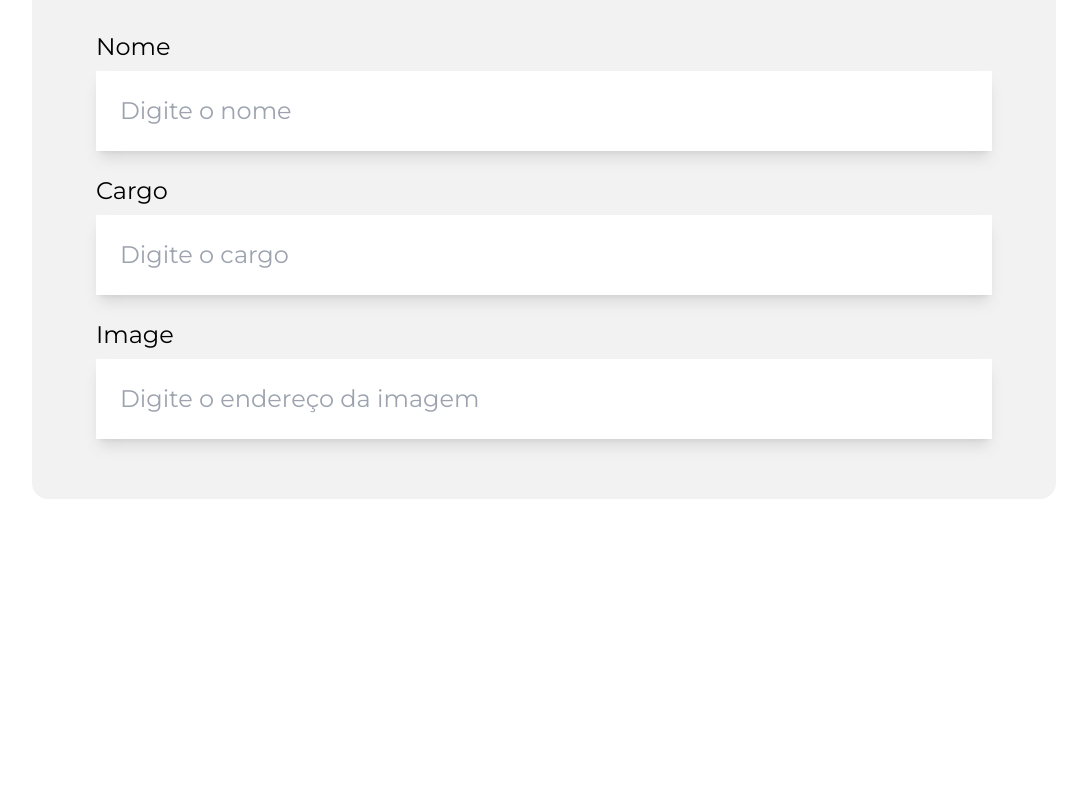
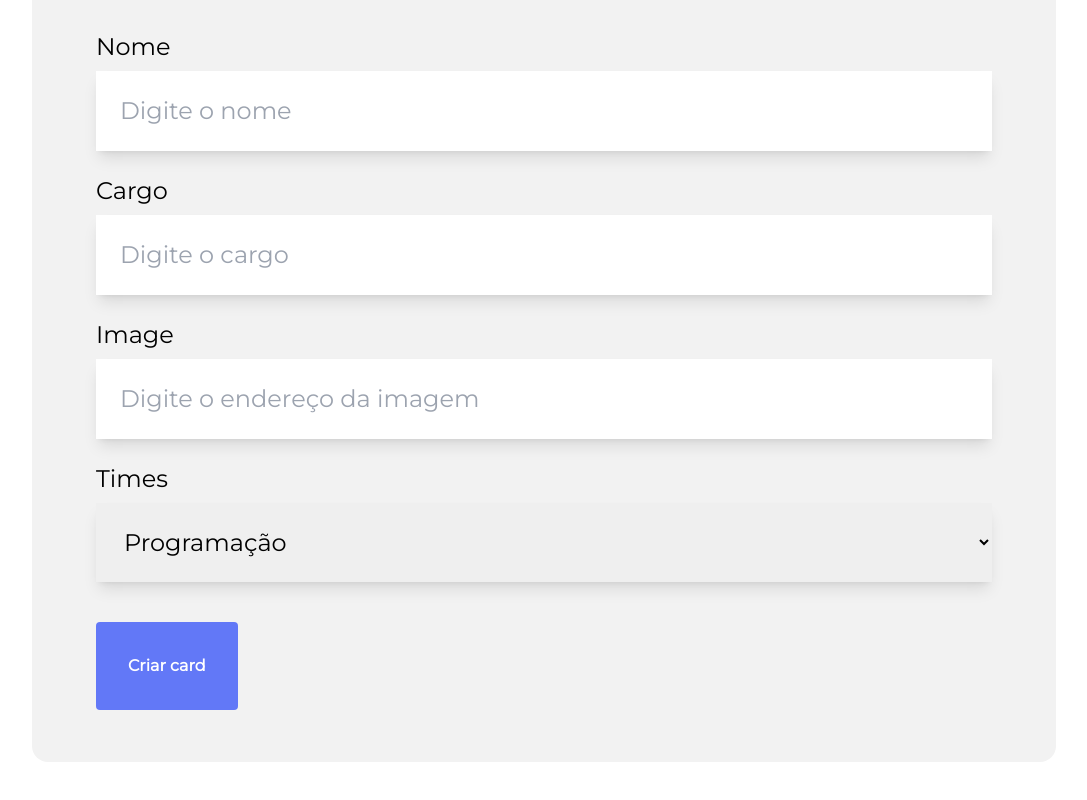
Before and after one commit to fladeia/alura-organo, a React (Vite) app: page / in a window 1280 px wide. Shown: the part 603-1403 px from the top of the page, without its empty margins (96-1183 px from the left). Before the commit the page ends 1182 px from the top, so only its background shows below. Built offline with nearby package versions, Linux system fonts and the light colour scheme.

Commit message:
added select and button on form component

```diff
--- /dev/null
+++ b/src/components/Form/Button/index.tsx
@@ -0,0 +1,11 @@
+interface ButtonProps {
+  children: React.ReactNode;
+}
+
+export default function Button(props: ButtonProps) {
+  return (
+    <button className="bg-primary-blue rounded font-bold p-8 text-primary-white my-4 hover:text-primary-green">
+      {props.children}
+    </button>
+  )
+}
--- /dev/null
+++ b/src/components/Form/Dropdown/index.tsx
@@ -0,0 +1,17 @@
+interface DropdownProps {
+  label: string;
+  squad: string[];
+}
+
+export default function Dropdown(props: DropdownProps) {
+  return (
+    <div className="my-6">
+      <label className="block mb-2 text-2xl">{props.label}</label>
+      <select className="w-full text-2xl p-6 shadow-lg">
+        {props.squad.map((item) => {
+          return <option key={item} >{item}</option>
+        })}
+      </select>
+    </div>
+  )
+}
--- a/src/components/Form/index.tsx
+++ b/src/components/Form/index.tsx
@@ -1,6 +1,17 @@
-import InputField from "../InputField";
+import InputField from "./InputField";
+import Dropdown from "./Dropdown";
+import Button from "./Button";
 
 export default function Form() {
+  const squad = [
+    'Programação',
+    'Front-End',
+    'Data Science',
+    'Devops',
+    'UX e Design',
+    'Mobile',
+    'Inovação e Gestão'
+  ]
   return (
     <section className="max-w-[80%] mx-auto my-20">
       <form className="bg-primary-gray rounded-2xl py-9 px-16" >
@@ -16,6 +27,10 @@
           label='Image'
           placeholder='Digite o endereço da imagem'
         />
+        <Dropdown label="Times" squad={squad} />
+        <Button>
+          Criar card
+        </Button>
       </form>
     </section>
   )
```
Also changed, not shown: src/components/Form/InputField/index.tsx (renamed from src/components/InputField/index.tsx).
